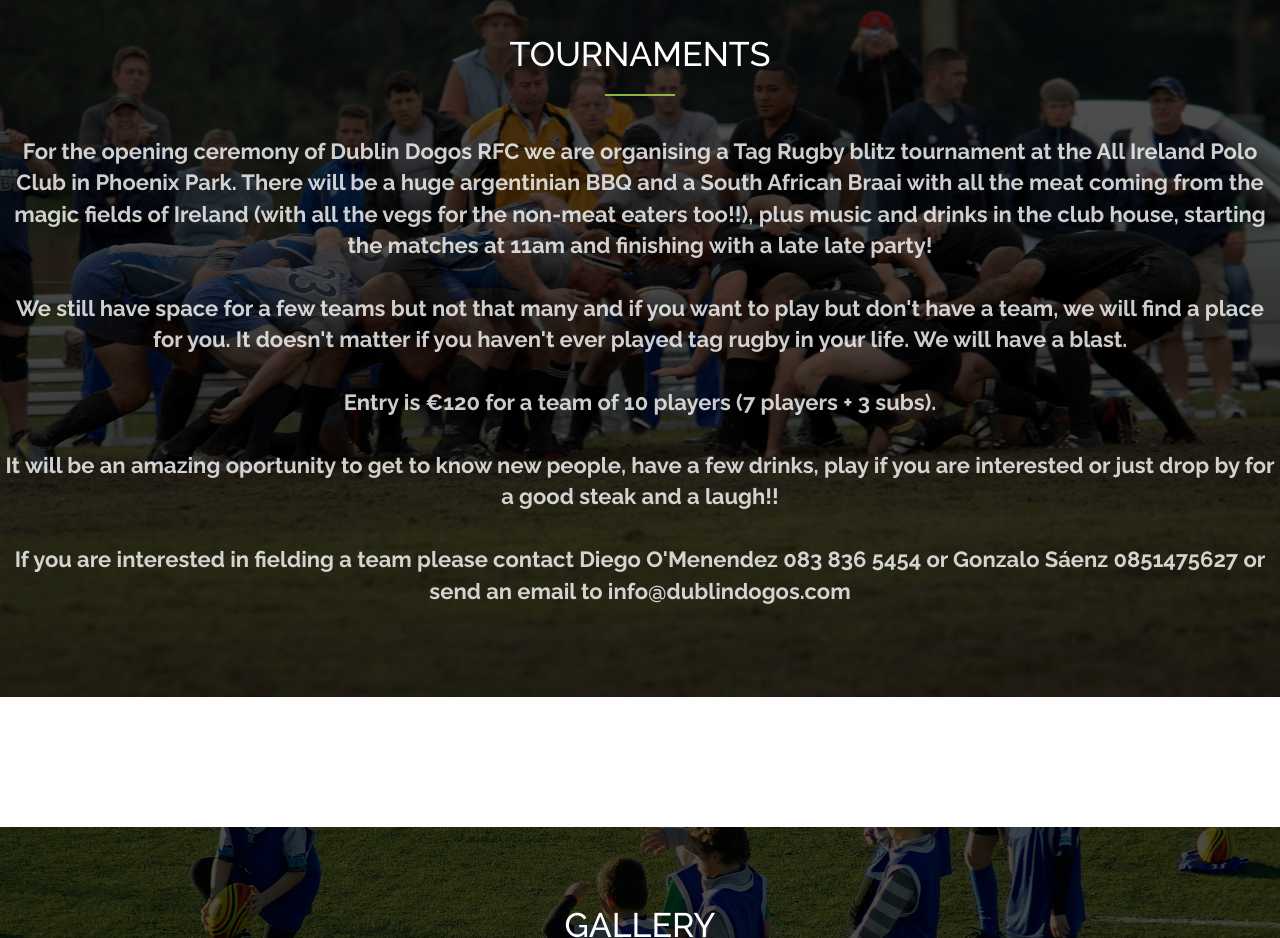
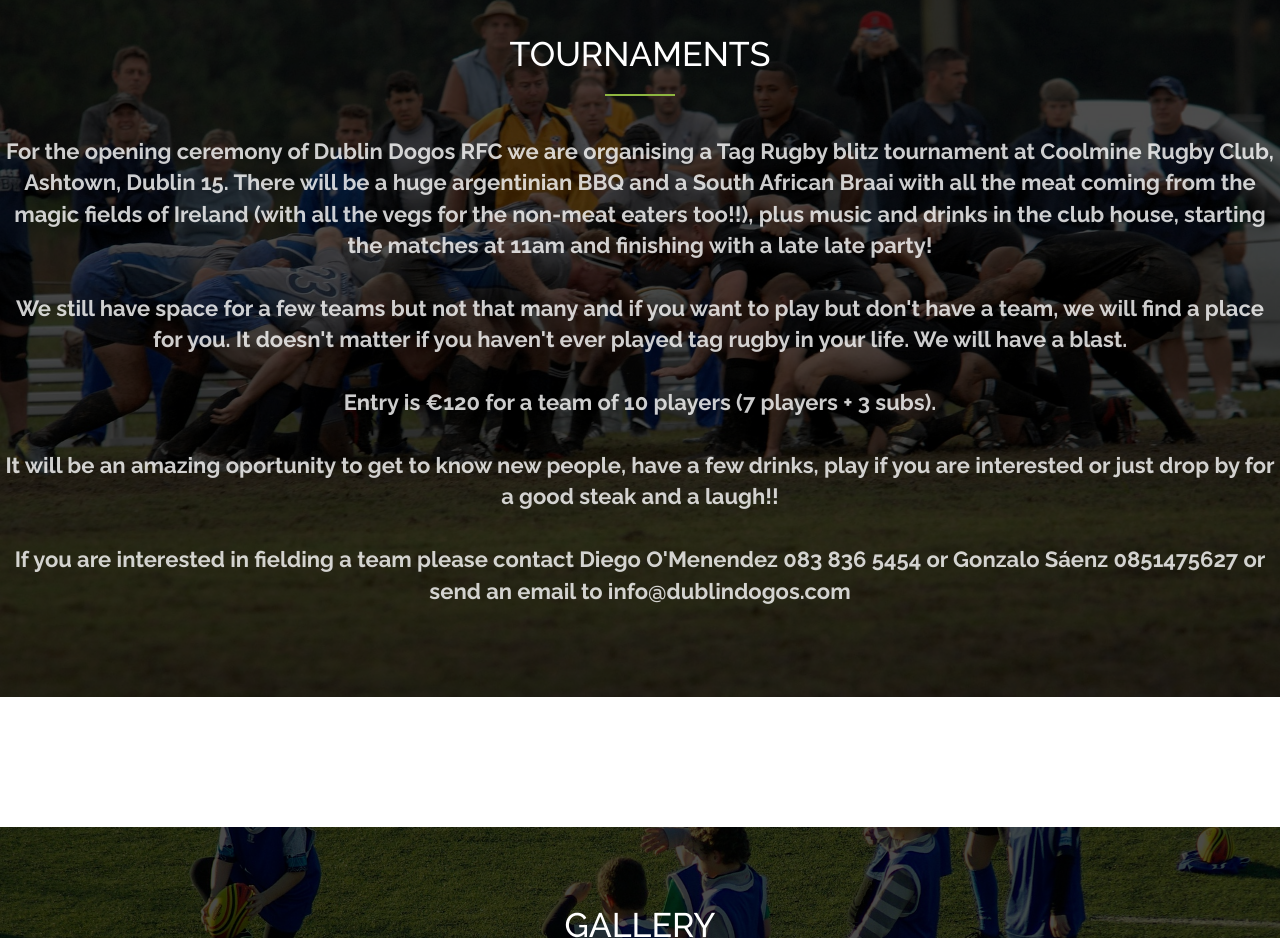
Before and after one commit to miguelsaenzbrand/dogosWeb, a plain HTML site: page index.html in a window 1280 px wide. Shown: the part 1470-2408 px from the top of the page. Drawn offline with nearby package versions, Linux system fonts and the light colour scheme.

Commit message:
cambio texto en tournament

```diff
--- a/index.html
+++ b/index.html
@@ -100,7 +100,7 @@ We dream of a world without walls. We believe that no one should be an outsider.
     <div class="overlay">
       <h2>Tournaments</h2>
       <hr>
-      <p><strong>For the opening ceremony of Dublin Dogos RFC we are organising a Tag Rugby blitz tournament at the All Ireland Polo Club in Phoenix Park. There will be a huge argentinian BBQ and a South African Braai with all the meat coming from the magic fields of Ireland (with all the vegs for the non-meat eaters too!!), plus music and drinks in the club house, starting the matches at 11am and finishing with a late late party!<br><br>
+      <p><strong>For the opening ceremony of Dublin Dogos RFC we are organising a Tag Rugby blitz tournament at Coolmine Rugby Club, Ashtown, Dublin 15. There will be a huge argentinian BBQ and a South African Braai with all the meat coming from the magic fields of Ireland (with all the vegs for the non-meat eaters too!!), plus music and drinks in the club house, starting the matches at 11am and finishing with a late late party!<br><br>
 
 We still have space for a few teams but not that many and if you want to play but don't have a team, we will find a place for you. It doesn't matter if you haven't ever played tag rugby in your life. We will have a blast.<br><br>
 
```
